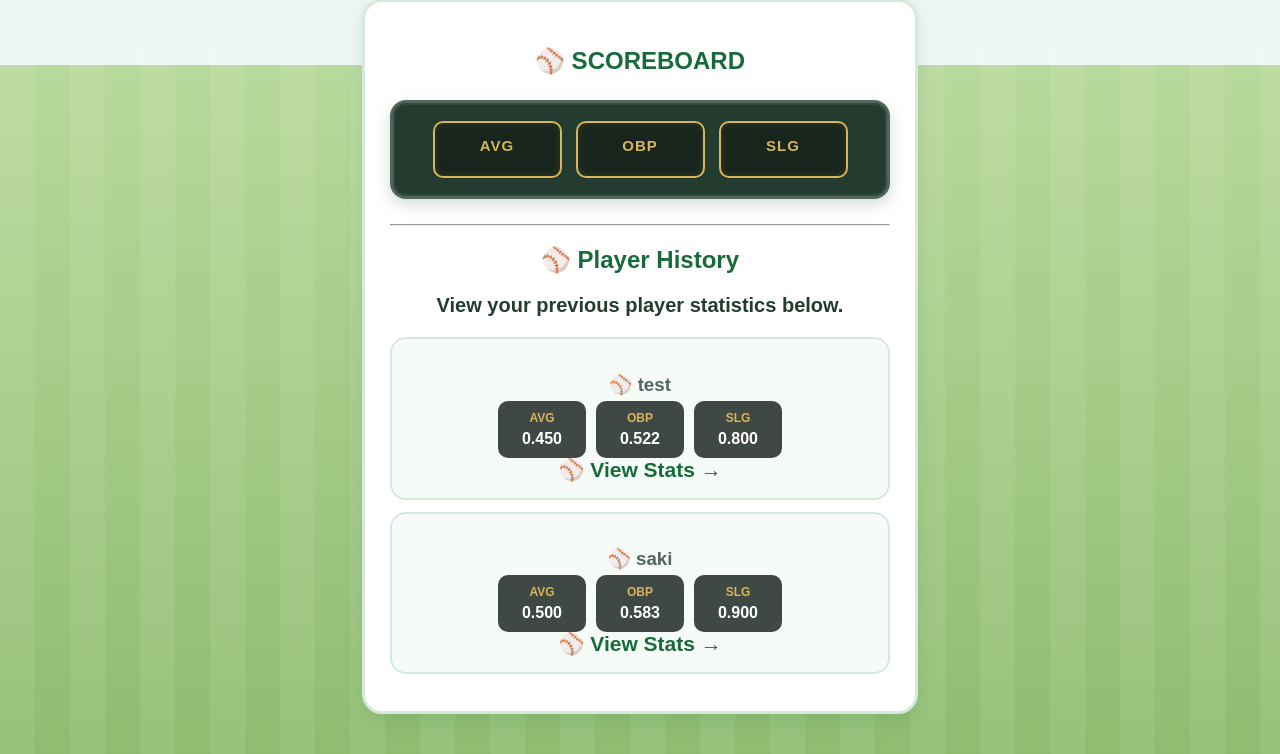
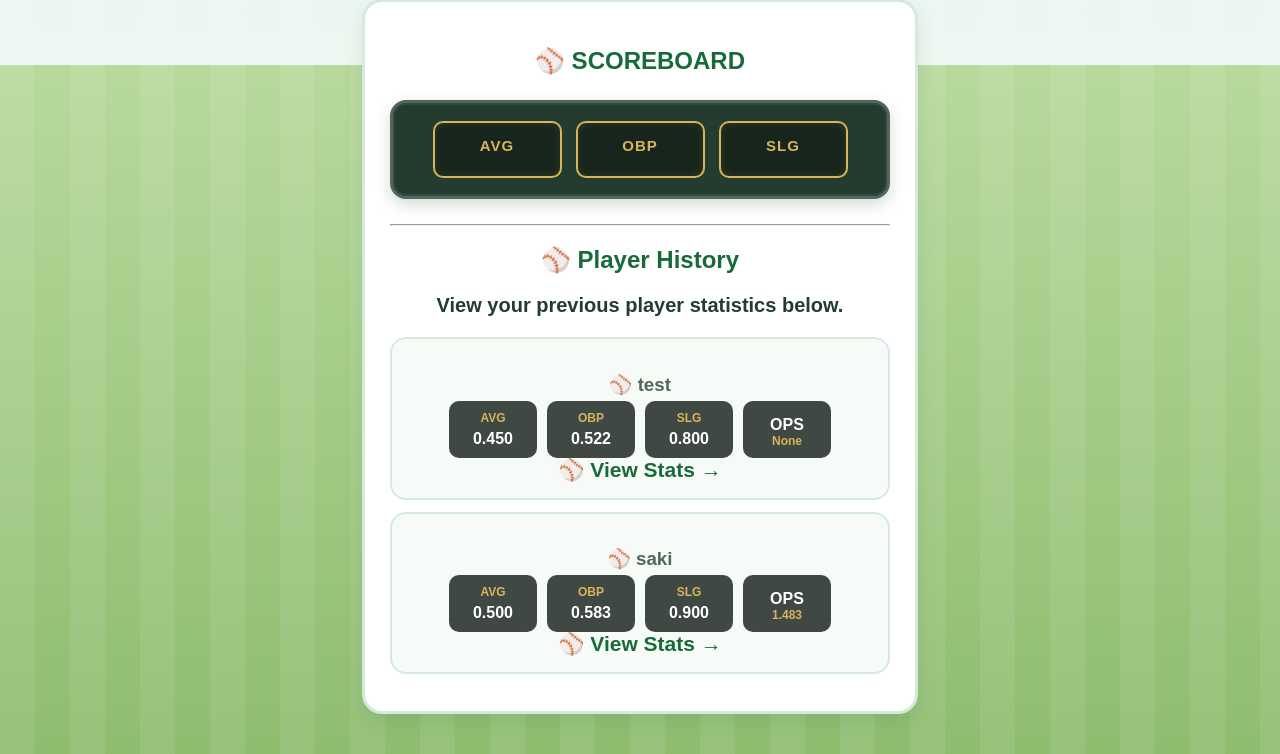
Before and after one commit to sakii-ito/Baseball-Stats-Analyzer, a Flask app: page / in a window 1280 px wide. Shown: the part 866-1620 px from the top of the page. Run offline with Flask 3, Linux system fonts and the light colour scheme.

Commit message:
Add OPS stats

```diff
--- a/app.py
+++ b/app.py
@@ -30,17 +30,26 @@ CREATE TABLE IF NOT EXISTS players(
 
     obp TEXT,
 
-    slg TEXT
+    slg TEXT,
+
+    ops TEXT
 
 )
     """)
 conn.commit()
+
+try:
+    cursor.execute("ALTER TABLE players ADD COLUMN ops TEXT")
+    conn.commit()
+except sqlite3.OperationalError:
+    pass
 
 @app.route("/", methods=["GET", "POST"])
 def home():
     average = ""
     obp = ""
     slg = ""
+    ops = ""
 
     player = ""
     at_bats = ""
@@ -99,6 +108,7 @@ def home():
                 + int(home_runs) * 4
             )
             slg = f"{total_bases / int(at_bats):.3f}"
+            ops = f"{float(obp) + float(slg):.3f}"
 
         else:
             average = "Cannot divide by 0"
@@ -164,17 +174,20 @@ def home():
                 )
 
                 slg = f"{total_bases / total_at_bats:.3f}"
+                ops = f"{float(obp) + float(slg):.3f}"
 
                 cursor.execute("""
                     UPDATE players
                     SET average = ?,
-                      obp = ?,
-                        slg = ?
+                        obp = ?,
+                        slg = ?,
+                        ops = ?
                     WHERE id = ?
                 """, (
                     average,
                     obp,
                     slg,
+                    ops,
                     existing_player[0]
                 ))
             else:
@@ -191,9 +204,10 @@ def home():
                         home_runs,
                         average,
                         obp,
-                        slg
+                        slg,
+                        ops
                     )
-                    VALUES (?, ?, ?, ?, ?, ?, ?, ?, ?, ?, ?)
+                    VALUES (?, ?, ?, ?, ?, ?, ?, ?, ?, ?, ?, ?)
                 """, (
                     player,
                     int(at_bats),
@@ -205,12 +219,13 @@ def home():
                     int(home_runs),
                     average,
                     obp,
-                    slg
+                    slg,
+                    ops
                 ))
 
             conn.commit()
 
-    cursor.execute("SELECT id, player, average, obp, slg FROM players")
+    cursor.execute("SELECT id, player, average, obp, slg, ops FROM players")
     players = cursor.fetchall()
 
     return render_template(
@@ -238,7 +253,7 @@ def player_detail(player_id):
     cursor.execute(
         """
         SELECT player, at_bats, hits, singles, doubles, triples,
-           walks, home_runs, average, obp, slg
+           walks, home_runs, average, obp, slg, ops
         FROM players
         WHERE id = ?
         """,
--- a/templates/index.html
+++ b/templates/index.html
@@ -110,6 +110,10 @@
                     <strong>{{ p[4] }}</strong>
                 </div>
 
+                <div>
+                    <strong>OPS</strong>
+                    <span>{{ p[5] }}</span>
+                </div>
             </div>
 
             <a href="/player/{{ p[0] }}">View Stats →</a>
--- a/templates/player.html
+++ b/templates/player.html
@@ -79,6 +79,10 @@
             <p>{{ player[10] }}</p>
         </div>
 
+        <div>
+            <strong>OPS</strong>
+            <span>{{ player[11] }}
+        </div>
     </div>
 
     <hr>
```
Also changed, not shown: players.db.
